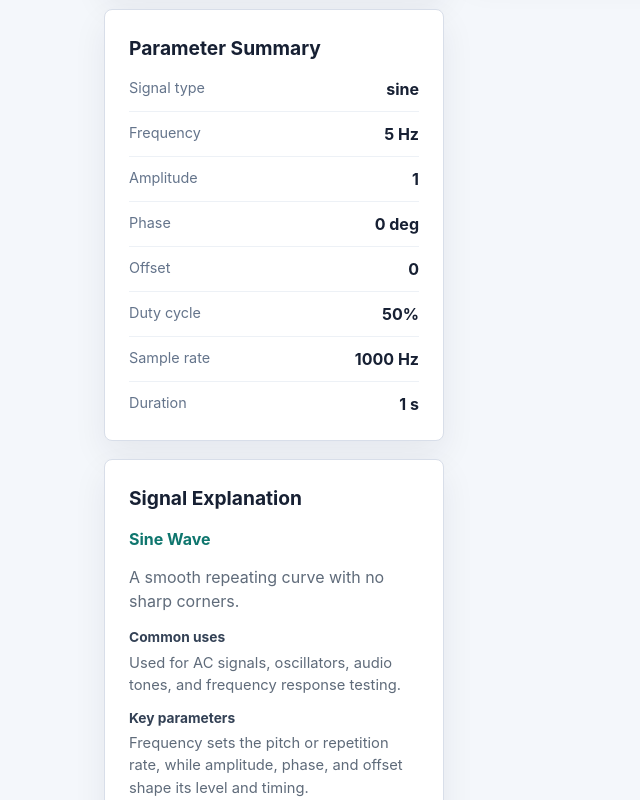
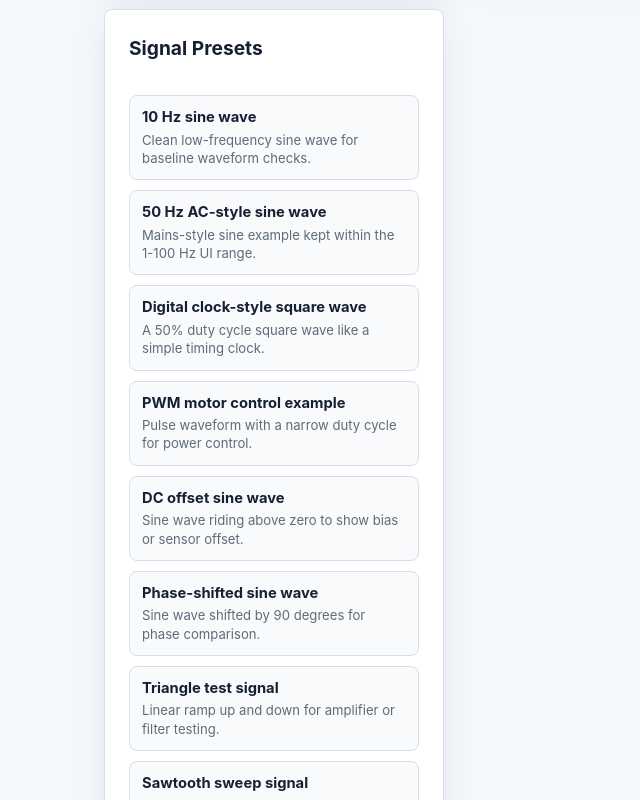
Before and after one commit to hychaw/signal-generator-visualizer, a React (Vite) app: page / in a window 1280 px wide. Shown: the part 760-1560 px from the top of the page, without its empty margins (0-640 px from the left). Built offline with nearby package versions, Linux system fonts and the light colour scheme.

Commit message:
Add signal presets

```diff
--- a/src/App.css
+++ b/src/App.css
@@ -66,6 +66,53 @@
 .controls-panel {
   display: grid;
   gap: 18px;
+}
+
+.presets-panel {
+  display: grid;
+  gap: 14px;
+}
+
+.preset-list {
+  display: grid;
+  gap: 10px;
+}
+
+.preset-button {
+  display: grid;
+  gap: 4px;
+  width: 100%;
+  border: 1px solid #d8dee9;
+  border-radius: 8px;
+  background: #f8fafc;
+  color: #172033;
+  padding: 12px;
+  text-align: left;
+  cursor: pointer;
+}
+
+.preset-button:hover {
+  border-color: #0f766e;
+  background: #f0fdfa;
+}
+
+.preset-button:focus {
+  border-color: #0f766e;
+  box-shadow: 0 0 0 3px rgba(15, 118, 110, 0.14);
+  outline: none;
+}
+
+.preset-name {
+  color: #172033;
+  font-size: 0.92rem;
+  font-weight: 700;
+  line-height: 1.25;
+}
+
+.preset-description {
+  color: #5f6b7a;
+  font-size: 0.82rem;
+  line-height: 1.4;
 }
 
 .field {
--- a/src/App.tsx
+++ b/src/App.tsx
@@ -4,6 +4,7 @@ import "./App.css";
 import ParameterSummary from "./components/ParameterSummary";
 import SignalControls from "./components/SignalControls";
 import SignalExplanation from "./components/SignalExplanation";
+import SignalPresets from "./components/SignalPresets";
 import WaveformPanel from "./components/WaveformPanel";
 import { generateSignal } from "./lib/signalGenerators";
 import {
@@ -41,6 +42,7 @@ function App() {
             parameters={parameters}
             onParametersChange={updateParameters}
           />
+          <SignalPresets onPresetSelect={updateParameters} />
           <ParameterSummary parameters={parameters} />
           <SignalExplanation signalType={parameters.type} />
         </div>
--- /dev/null
+++ b/src/components/SignalPresets.tsx
@@ -0,0 +1,34 @@
+import { SIGNAL_PRESETS, type SignalPreset } from "../lib/signalPresets";
+import type { SignalParameters } from "../lib/signalTypes";
+
+interface SignalPresetsProps {
+  onPresetSelect: (parameters: Partial<SignalParameters>) => void;
+}
+
+function SignalPresets({ onPresetSelect }: SignalPresetsProps) {
+  const applyPreset = (preset: SignalPreset) => {
+    onPresetSelect(preset.parameters);
+  };
+
+  return (
+    <section className="panel presets-panel" aria-labelledby="presets-title">
+      <h2 id="presets-title">Signal Presets</h2>
+
+      <div className="preset-list">
+        {SIGNAL_PRESETS.map((preset) => (
+          <button
+            className="preset-button"
+            key={preset.name}
+            type="button"
+            onClick={() => applyPreset(preset)}
+          >
+            <span className="preset-name">{preset.name}</span>
+            <span className="preset-description">{preset.description}</span>
+          </button>
+        ))}
+      </div>
+    </section>
+  );
+}
+
+export default SignalPresets;
--- /dev/null
+++ b/src/lib/signalPresets.ts
@@ -0,0 +1,106 @@
+import type { SignalParameters } from "./signalTypes";
+
+export interface SignalPreset {
+  name: string;
+  description: string;
+  parameters: Partial<SignalParameters>;
+}
+
+export const SIGNAL_PRESETS: SignalPreset[] = [
+  {
+    name: "10 Hz sine wave",
+    description: "Clean low-frequency sine wave for baseline waveform checks.",
+    parameters: {
+      type: "sine",
+      frequency: 10,
+      amplitude: 1,
+      phase: 0,
+      offset: 0,
+      dutyCycle: 50,
+    },
+  },
+  {
+    name: "50 Hz AC-style sine wave",
+    description: "Mains-style sine example kept within the 1-100 Hz UI range.",
+    parameters: {
+      type: "sine",
+      frequency: 50,
+      amplitude: 1,
+      phase: 0,
+      offset: 0,
+      dutyCycle: 50,
+    },
+  },
+  {
+    name: "Digital clock-style square wave",
+    description: "A 50% duty cycle square wave like a simple timing clock.",
+    parameters: {
+      type: "square",
+      frequency: 20,
+      amplitude: 1,
+      phase: 0,
+      offset: 0,
+      dutyCycle: 50,
+    },
+  },
+  {
+    name: "PWM motor control example",
+    description: "Pulse waveform with a narrow duty cycle for power control.",
+    parameters: {
+      type: "pulse",
+      frequency: 25,
+      amplitude: 3,
+      phase: 0,
+      offset: 0,
+      dutyCycle: 30,
+    },
+  },
+  {
+    name: "DC offset sine wave",
+    description: "Sine wave riding above zero to show bias or sensor offset.",
+    parameters: {
+      type: "sine",
+      frequency: 8,
+      amplitude: 1,
+      phase: 0,
+      offset: 1.5,
+      dutyCycle: 50,
+    },
+  },
+  {
+    name: "Phase-shifted sine wave",
+    description: "Sine wave shifted by 90 degrees for phase comparison.",
+    parameters: {
+      type: "sine",
+      frequency: 12,
+      amplitude: 1,
+      phase: 90,
+      offset: 0,
+      dutyCycle: 50,
+    },
+  },
+  {
+    name: "Triangle test signal",
+    description: "Linear ramp up and down for amplifier or filter testing.",
+    parameters: {
+      type: "triangle",
+      frequency: 6,
+      amplitude: 1.5,
+      phase: 0,
+      offset: 0,
+      dutyCycle: 50,
+    },
+  },
+  {
+    name: "Sawtooth sweep signal",
+    description: "Repeated ramp signal often used for sweep-style tests.",
+    parameters: {
+      type: "sawtooth",
+      frequency: 15,
+      amplitude: 1.2,
+      phase: 0,
+      offset: 0,
+      dutyCycle: 50,
+    },
+  },
+];
```
